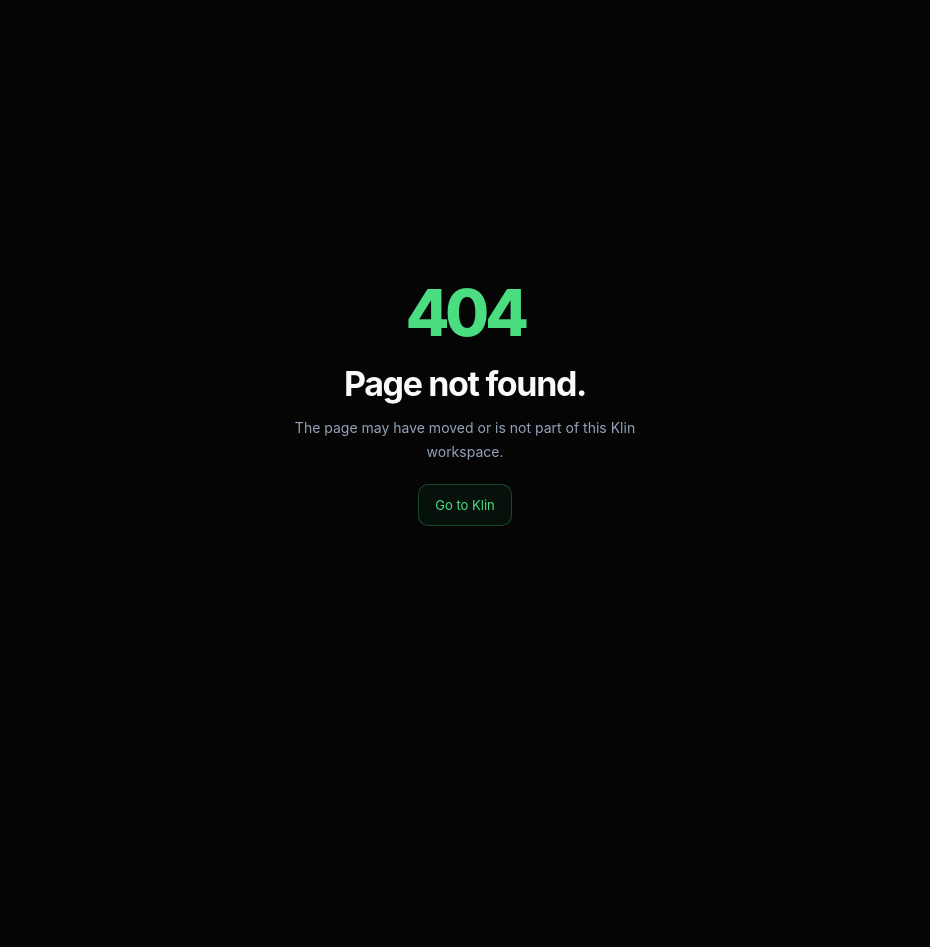
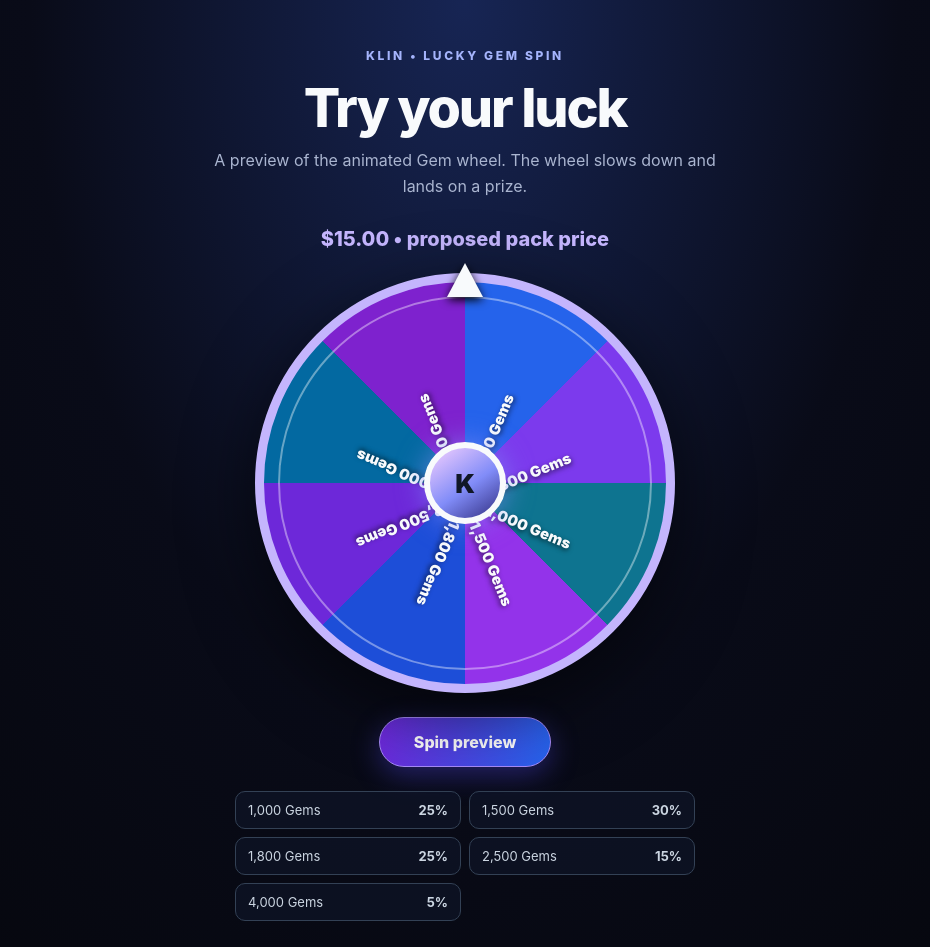
Before and after one commit to skiveens67-stack/klin.Ai, a Next.js app: page /lucky-spin in a window 1280 px wide. Before the commit this address had no page. Shown: the top 947 px of the page, without its empty margins (175-1105 px from the left). Before the commit the page ends 800 px from the top, so only its background shows below. Built offline with nearby package versions, Linux system fonts and the light colour scheme.

Commit message:
Add animated Lucky Gem Spin preview

```diff
--- /dev/null
+++ b/app/lucky-spin/page.tsx
@@ -0,0 +1,87 @@
+"use client";
+
+import { useState } from "react";
+
+const prizes = [
+  { gems: 1000, label: "1,000 Gems", color: "#2563eb" },
+  { gems: 1500, label: "1,500 Gems", color: "#7c3aed" },
+  { gems: 1800, label: "1,800 Gems", color: "#0e7490" },
+  { gems: 2500, label: "2,500 Gems", color: "#9333ea" },
+  { gems: 4000, label: "4,000 Gems", color: "#1d4ed8" },
+  { gems: 1500, label: "1,500 Gems", color: "#6d28d9" },
+  { gems: 1000, label: "1,000 Gems", color: "#0369a1" },
+  { gems: 1800, label: "1,800 Gems", color: "#7e22ce" },
+];
+
+const segment = 360 / prizes.length;
+
+export default function LuckyGemSpinPage() {
+  const [rotation, setRotation] = useState(0);
+  const [spinning, setSpinning] = useState(false);
+  const [result, setResult] = useState<number | null>(null);
+  const [spinId, setSpinId] = useState(0);
+
+  function spin() {
+    if (spinning) return;
+    setSpinning(true);
+    setResult(null);
+    const winningIndex = Math.floor(Math.random() * prizes.length);
+    const targetAngle = 360 * 6 + (360 - winningIndex * segment - segment / 2);
+    setRotation(current => current + targetAngle);
+    const id = window.setTimeout(() => {
+      setResult(prizes[winningIndex].gems);
+      setSpinning(false);
+    }, 5200);
+    setSpinId(id);
+  }
+
+  return (
+    <main className="lucky-page">
+      <style jsx>{`
+        .lucky-page{min-height:100vh;background:radial-gradient(ellipse at 50% 0%,#172554 0%,#090b18 48%,#05060b 100%);color:#f8fafc;padding:48px 20px 64px;display:flex;justify-content:center;font-family:inherit}
+        .shell{width:min(100%,760px);text-align:center}
+        .eyebrow{color:#a5b4fc;font-size:12px;font-weight:800;letter-spacing:.22em}
+        h1{font-size:clamp(32px,6vw,54px);margin:12px 0 8px;font-weight:850;letter-spacing:-.04em}
+        .sub{color:#aab5d0;margin:0 auto 28px;max-width:520px;line-height:1.6}
+        .price{font-size:20px;font-weight:800;color:#c4b5fd;margin-bottom:22px}
+        .wheel-wrap{position:relative;width:min(78vw,420px);aspect-ratio:1;margin:0 auto 24px;filter:drop-shadow(0 20px 35px #0009)}
+        .pointer{position:absolute;z-index:3;left:50%;top:-10px;transform:translateX(-50%);width:0;height:0;border-left:18px solid transparent;border-right:18px solid transparent;border-top:0;border-bottom:34px solid #f8fafc;filter:drop-shadow(0 3px 5px #000)}
+        .wheel{position:absolute;inset:0;border-radius:50%;border:9px solid #c4b5fd;background:conic-gradient(#2563eb 0deg 45deg,#7c3aed 45deg 90deg,#0e7490 90deg 135deg,#9333ea 135deg 180deg,#1d4ed8 180deg 225deg,#6d28d9 225deg 270deg,#0369a1 270deg 315deg,#7e22ce 315deg 360deg);transition:transform 5.2s cubic-bezier(.12,.78,.12,1);overflow:hidden}
+        .wheel:after{content:"";position:absolute;inset:14px;border:2px solid #ffffff65;border-radius:50%}
+        .slice-label{position:absolute;left:50%;top:50%;width:50%;height:34px;transform-origin:0 50%;display:flex;align-items:center;padding-left:24px;font-weight:900;font-size:clamp(11px,2.3vw,15px);text-shadow:0 2px 5px #0009;white-space:nowrap}
+        .hub{position:absolute;z-index:2;left:50%;top:50%;transform:translate(-50%,-50%);width:82px;height:82px;border-radius:50%;background:linear-gradient(145deg,#f5d0fe,#818cf8 55%,#312e81);border:6px solid #f8fafc;box-shadow:0 0 28px #818cf8aa;display:grid;place-items:center;color:#111827;font-size:26px;font-weight:900}
+        .spin-button{border:1px solid #a78bfa;background:linear-gradient(100deg,#6d28d9,#2563eb);color:white;border-radius:999px;padding:14px 34px;font-size:16px;font-weight:800;cursor:pointer;box-shadow:0 8px 28px #4f46e566}
+        .spin-button:disabled{opacity:.55;cursor:not-allowed}
+        .result{margin:22px auto 0;padding:18px;border:1px solid #8b5cf6aa;border-radius:18px;background:#312e8144;max-width:360px}
+        .result strong{display:block;font-size:30px;color:#ddd6fe;margin-top:4px}
+        .notice{margin:24px auto 0;color:#94a3b8;font-size:12px;line-height:1.6;max-width:560px}
+        .odds{display:grid;grid-template-columns:repeat(2,minmax(0,1fr));gap:8px;margin:24px auto 0;max-width:460px;text-align:left}
+        .odds div{border:1px solid #334155;border-radius:10px;padding:10px 12px;background:#0f172a99;color:#cbd5e1;font-size:13px;display:flex;justify-content:space-between}
+        @media(prefers-reduced-motion:reduce){.wheel{transition:none}}
+      `}</style>
+      <section className="shell">
+        <div className="eyebrow">KLIN • LUCKY GEM SPIN</div>
+        <h1>Try your luck</h1>
+        <p className="sub">A preview of the animated Gem wheel. The wheel slows down and lands on a prize.</p>
+        <div className="price">$15.00 • proposed pack price</div>
+        <div className="wheel-wrap" aria-label="Animated prize wheel">
+          <div className="pointer" />
+          <div className="wheel" style={{ transform: `rotate(${rotation}deg)` }}>
+            {prizes.map((prize, index) => <div className="slice-label" key={index} style={{ transform: `rotate(${index * segment + segment / 2}deg)` }}>{prize.label}</div>)}
+          </div>
+          <div className="hub">K</div>
+        </div>
+        <button className="spin-button" type="button" onClick={spin} disabled={spinning}>{spinning ? "Spinning…" : "Spin preview"}</button>
+        {result !== null && <div className="result" role="status">Preview result<strong>{result.toLocaleString()} Gems</strong></div>}
+        <div className="odds">
+          <div><span>1,000 Gems</span><b>25%</b></div>
+          <div><span>1,500 Gems</span><b>30%</b></div>
+          <div><span>1,800 Gems</span><b>25%</b></div>
+          <div><span>2,500 Gems</span><b>15%</b></div>
+          <div><span>4,000 Gems</span><b>5%</b></div>
+        </div>
+        <p className="notice">Preview only: this button does not charge money or credit a Gem balance. Paid random rewards remain disabled until Klin has an approved payment and compliance arrangement.</p>
+      </section>
+    </main>
+  );
+}
```
